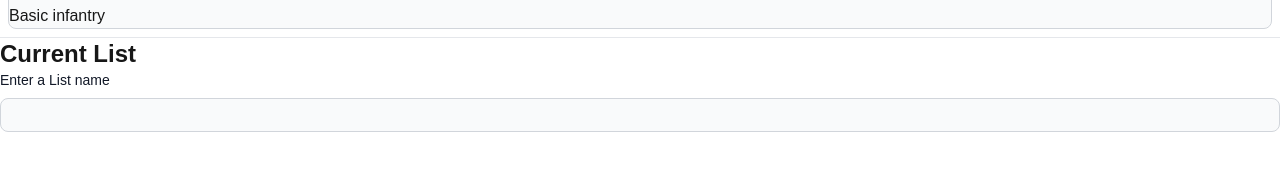
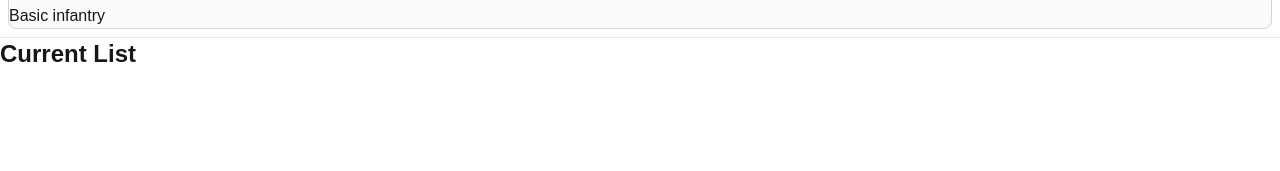
Before and after one commit to Chimerus/list-builder, a Next.js app: page / in a window 1280 px wide. Shown: the part 215-386 px from the top of the page. Built offline with nearby package versions, Linux system fonts and the light colour scheme.

Commit message:
update list styles

```diff
--- a/app/components/List.tsx
+++ b/app/components/List.tsx
@@ -17,7 +17,14 @@ const List = () => {
         <div>
             <h3 className="text-2xl font-bold">Current List</h3>
             <h2 className="text-xl font-bold">{list.listName}</h2>
-            <div className="mb-6">
+            <button
+                data-collapse-target="collapse"
+                className="inline-block rounded bg-primary px-6 pb-2 pt-2.5 text-xs font-medium uppercase leading-normal text-white shadow-primary-3 transition duration-150 ease-in-out hover:bg-primary-accent-300 hover:shadow-primary-2 focus:bg-primary-accent-300 focus:shadow-primary-2 focus:outline-none focus:ring-0 active:bg-primary-600 active:shadow-primary-2 dark:shadow-black/30 dark:hover:shadow-dark-strong dark:focus:shadow-dark-strong dark:active:shadow-dark-strong"
+                type="button"
+            >
+                Edit List Name
+            </button>
+            <div className="block h-0 w-full basis-full overflow-hidden transition-all duration-300 ease-in-out" data-collapse="collapse">
                 <label htmlFor="name-input" className="block mb-2 text-sm font-medium text-gray-900 dark:text-white">Enter a List name</label>
                 <input
                     type="text"
@@ -27,6 +34,12 @@ const List = () => {
                     onChange={handleChange}
                 />
             </div>
+            <div tabIndex={0} className="collapse bg-base-200">
+                <div className="collapse-title text-xl font-medium">Focus me to see content</div>
+                <div className="collapse-content">
+                    <p>tabindex={0} attribute is necessary to make the div focusable</p>
+                </div>
+            </div>
             {list.listUnits.map(unit => (
                 Unit(unit)
             ))}
```
